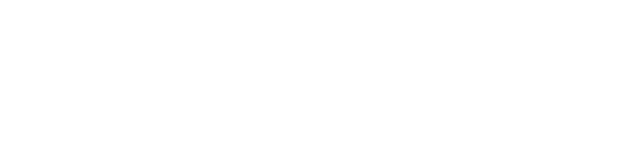
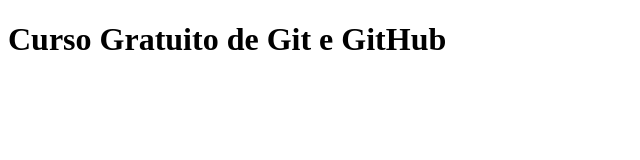
Before and after one commit to Giantomelin/projeto-1, a plain HTML site: page index.html in a window 1280 px wide. Shown: the whole page, without its empty margins (0-640 px from the left). Drawn offline with Linux system fonts and the light colour scheme.

Commit message:
adicionado h1 no body

```diff
--- a/index.html
+++ b/index.html
@@ -6,6 +6,6 @@
     <title>curso gratuito git e github</title>
 </head>
 <body>
-
+    <h1>Curso Gratuito de Git e GitHub</h1>
 </body>
 </html>
```
